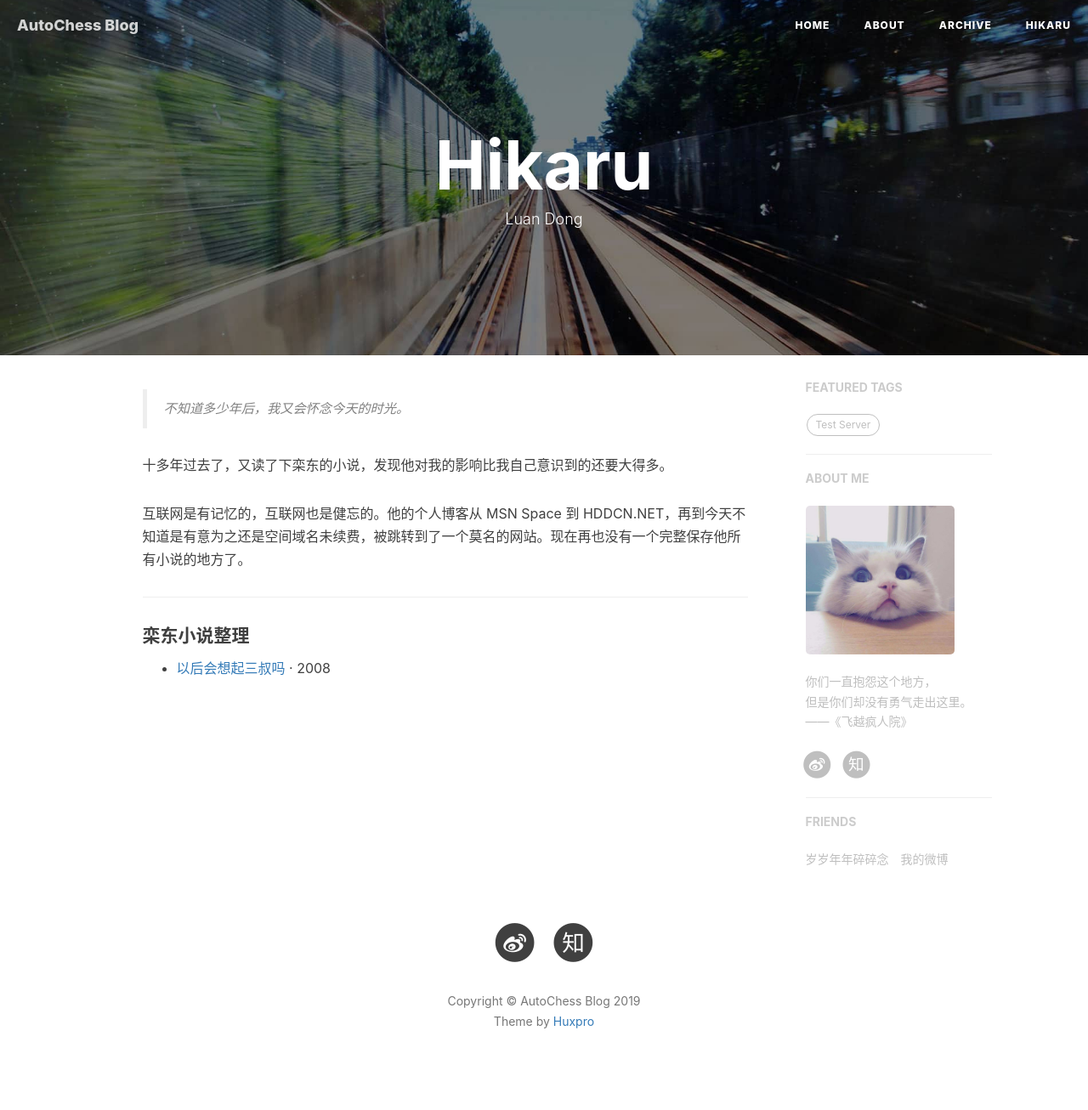
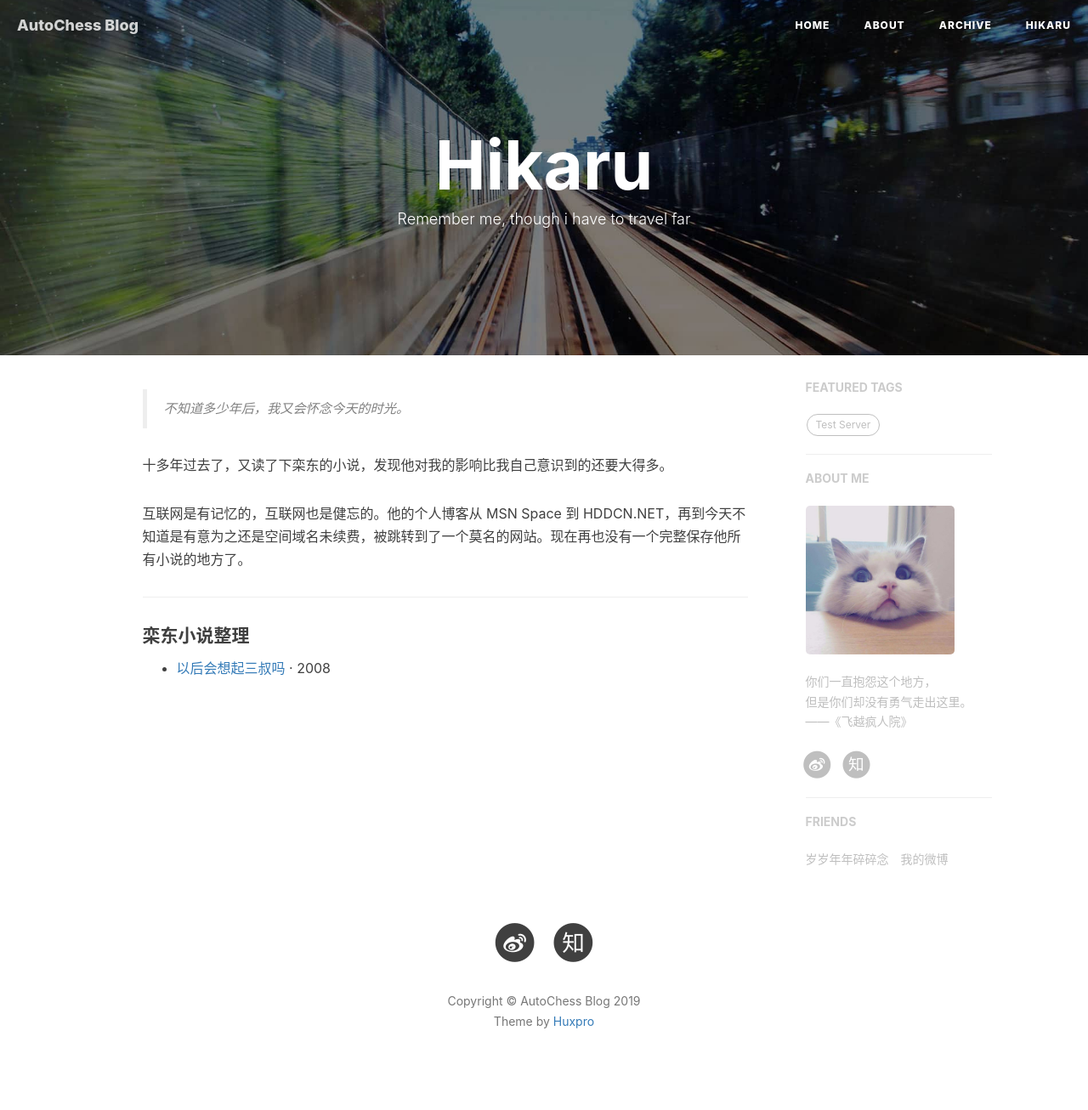
Before and after one commit to zizouqi/zizouqi.github.io, a Jekyll site: the page built from hikaru.html, in a window 1280 px wide. Shown: the whole page at 85% size. Built offline with Jekyll 4.4.1, drawn with Linux system fonts in a browser that asks for light colours; nearby versions of some CDN libraries; comment, search, counter and statistics services are not loaded.

Commit message:
Update hikaru.html

```diff
--- a/hikaru.html
+++ b/hikaru.html
@@ -1,7 +1,7 @@
 ---
 layout: page
 title: "Hikaru"
-description: "Luan Dong"
+description: "Remember me, though i have to travel far"
 header-img: "img/post-bg-2015.jpg"
 ---
 
```
